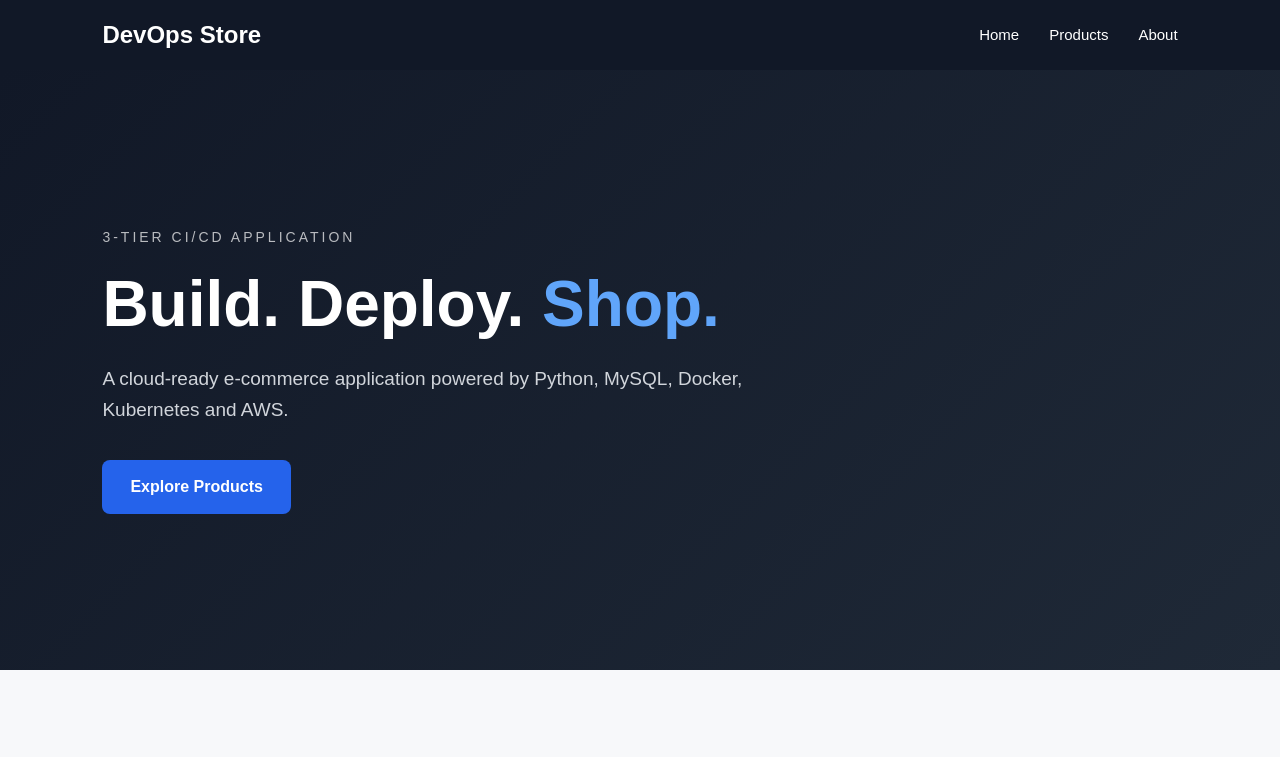
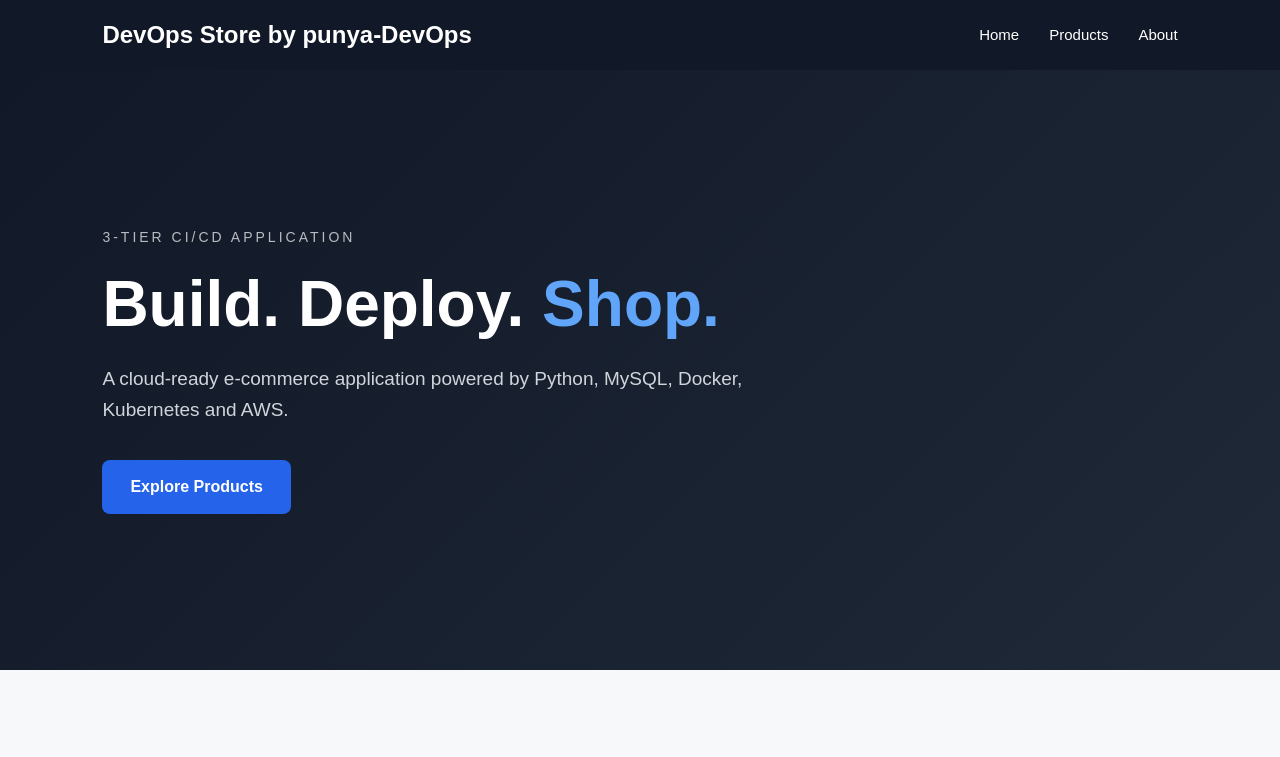
Before and after one commit to punya-DevOps/e-cm-devops, a plain HTML site: page frontend/index.html in a window 1280 px wide. Shown: the top 757 px of the page. Drawn offline with Linux system fonts and the light colour scheme; no server answers.

Commit message:
Update index.html v2

```diff
--- a/frontend/index.html
+++ b/frontend/index.html
@@ -16,7 +16,7 @@
     <nav class="navbar">
 
         <div class="logo">
-            DevOps Store
+            DevOps Store by punya-DevOps
         </div>
 
         <div class="nav-links">
```
